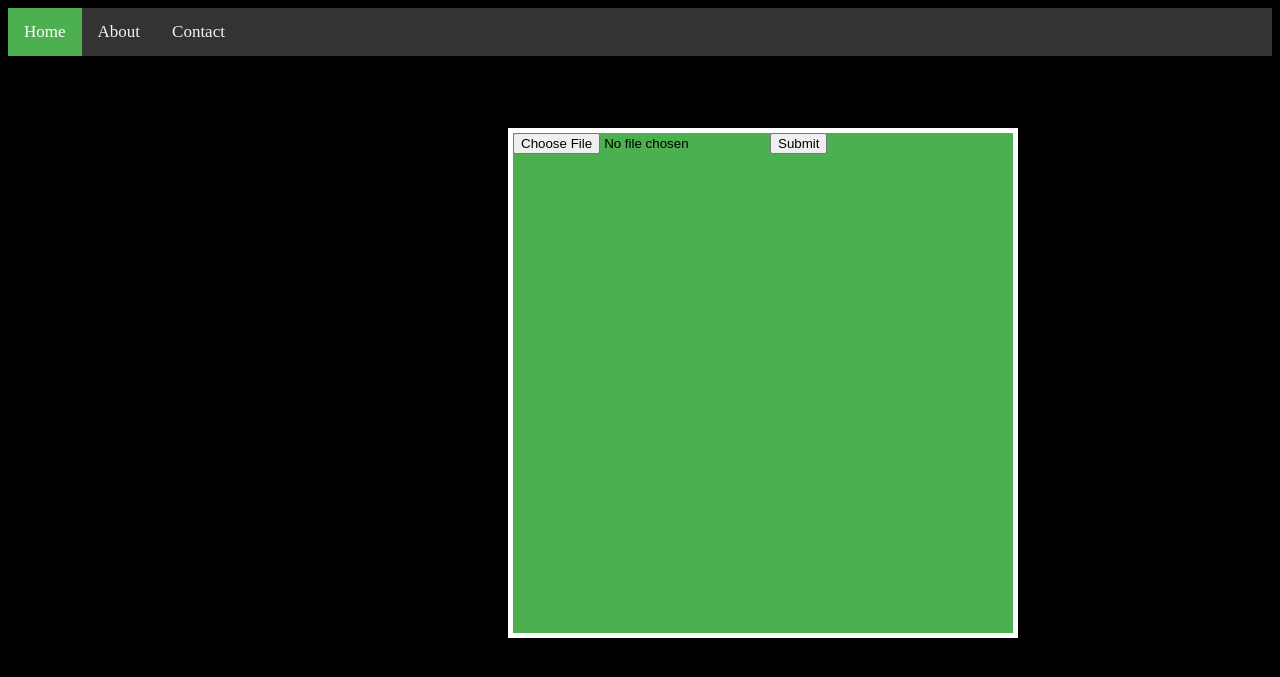
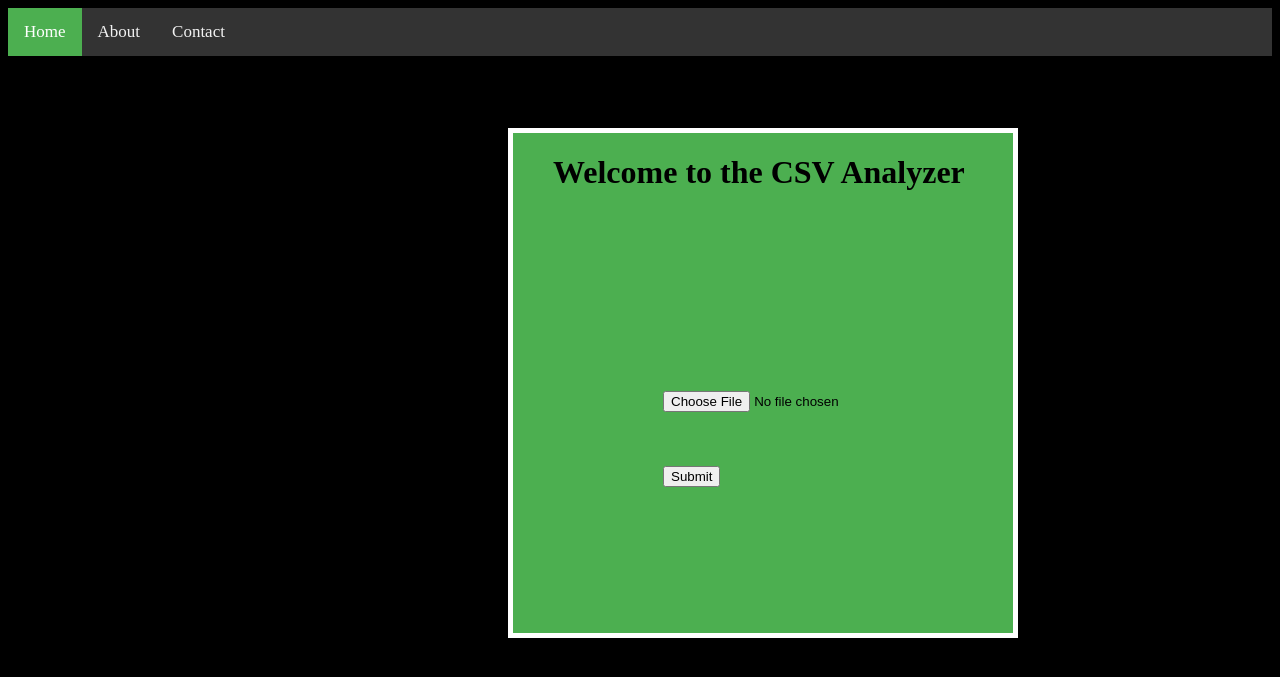
Before and after one commit to VBhat97/CSVAnalyzer, a Flask app: page / in a window 1280 px wide. Shown: the top 677 px of the page. Run offline with Flask 2, Linux system fonts and the light colour scheme.

Commit message:
Added Card Items

```diff
--- a/templates/home.html
+++ b/templates/home.html
@@ -9,10 +9,15 @@
 </div>
 <br><br><br><br>
 <div class="Homecard">
+    <div class="CardItem1">
+        <h1>Welcome to the CSV Analyzer</h1>
+    </div>
+    <div class="CardItem2">
     <form action="form_action" method="post" enctype="multipart/form-data">
-        <input type="file" id="file" name="file" >
+        <input type="file" id="file" name="file" ><br><br><br><br>
         <input type="submit" value="Submit">
     </form>
+    </div>
 </div>
 
 </body>
```
